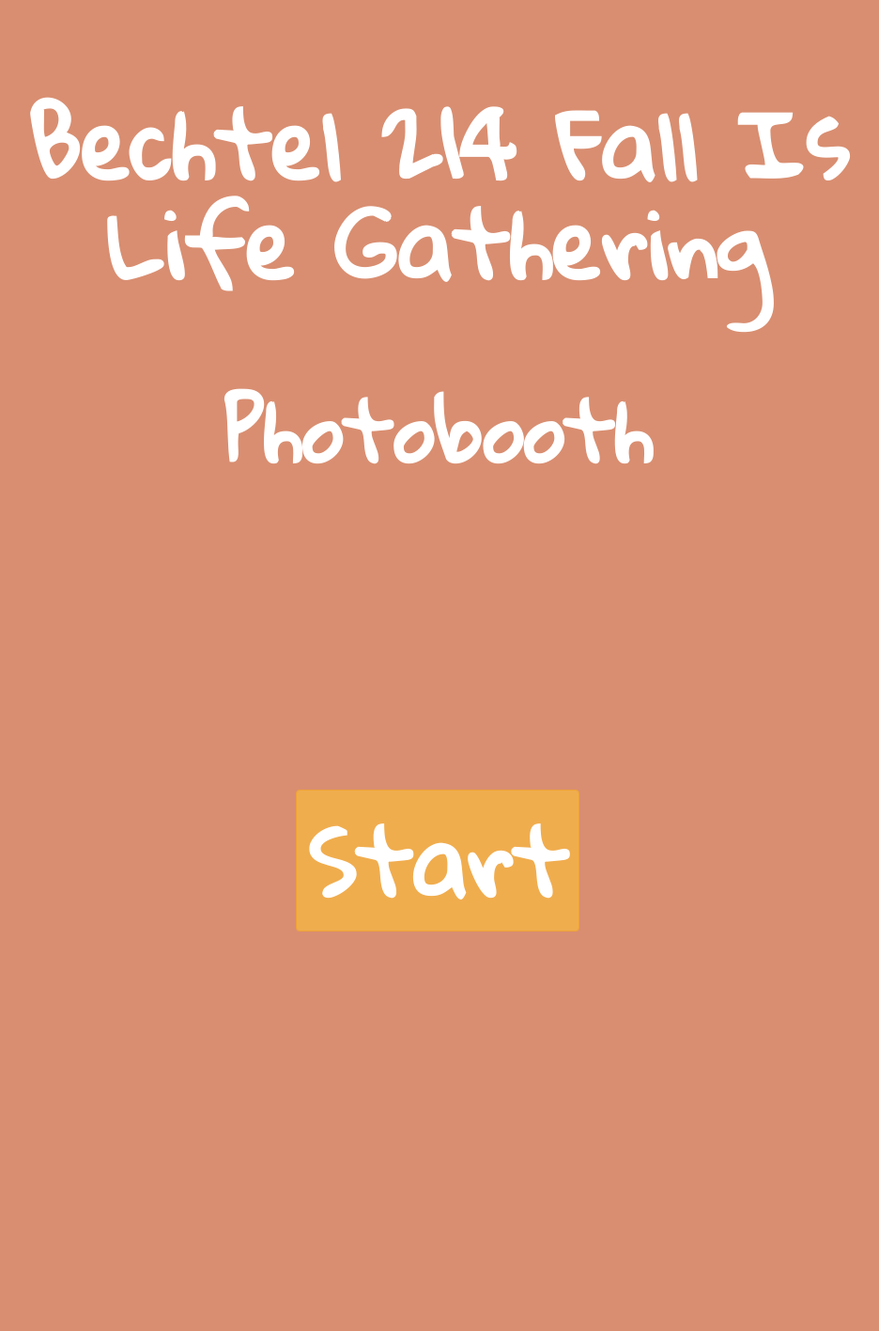
After one commit to evanyeh/photobooth, a Flask app: page /idle in a window 1280 px wide. The commit adds this page. Shown: the whole page at 94% size, without its empty margins (174-1110 px from the left). Run offline with Flask 2, Linux system fonts and the light colour scheme; some libraries are stand-ins or nearby versions.

Commit message:
Made look prettier

```diff
--- /dev/null
+++ b/app/templates/idle.html
@@ -0,0 +1,42 @@
+<!-- Latest compiled and minified CSS -->
+<link rel="stylesheet" href="https://maxcdn.bootstrapcdn.com/bootstrap/3.4.0/css/bootstrap.min.css">
+
+<!-- jQuery library -->
+<script src="https://ajax.googleapis.com/ajax/libs/jquery/3.4.1/jquery.min.js"></script>
+
+<!-- Latest compiled JavaScript -->
+<script src="https://maxcdn.bootstrapcdn.com/bootstrap/3.4.0/js/bootstrap.min.js"></script>
+
+<html>
+    <head>
+        <link href="https://fonts.googleapis.com/css?family=Gloria+Hallelujah&display=swap" rel="stylesheet">
+        <style type="text/css">
+            h1, h2, h3, h4, h5, h6 {
+                font-family: 'Gloria Hallelujah' !important;
+            }
+            p, div {
+                font-family: 'Gloria Hallelujah' !important;
+            }
+            .vertical-center {
+                min-height: 100%;  /* Fallback for browsers do NOT support vh unit */
+                min-height: 100vh; /* These two lines are counted as one :-)       */
+
+                display: flex;
+                align-items: center;
+                justify-content: center;
+            }
+            body {
+                background-color: #d98e71;
+            }
+        </style>
+    </head>
+    <body>
+        <div class="text-center" style="margin: 100px;"><h1 style="font-size: 96px;font-weight: bold; color:white;">Bechtel 214 Fall Is Life Gathering</h1><div>
+        <div class="text-center" style="margin: 100px;"><h2 style="font-size: 86px;font-weight: bold; color:white;">Photobooth</h2><div>
+        <div id="container" class='vertical-center'>
+
+            <div><button type="button" class="btn btn-warning" style="font-size:96px; font-weight: bold;" onclick="window.location.href = '/capture';">Start</button></div>
+
+        </div>
+    </body>
+</html>
```
Also changed, not shown: app/templates/base.html (added, +8 -0 lines), app/templates/capture.html (+9 -4 lines).
